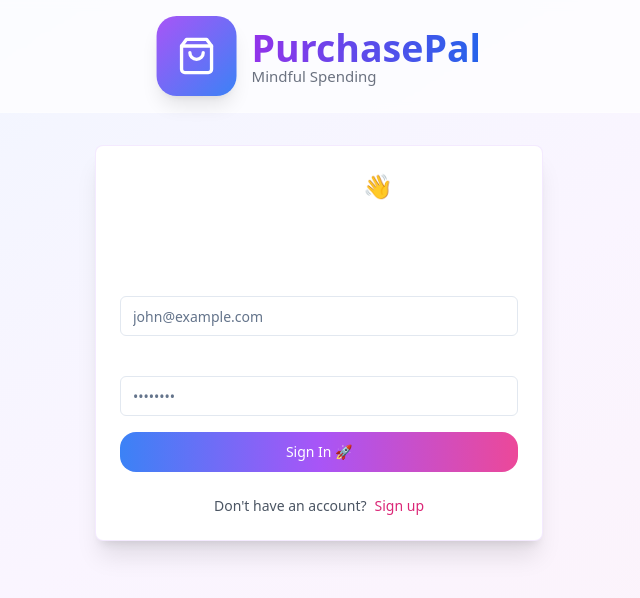
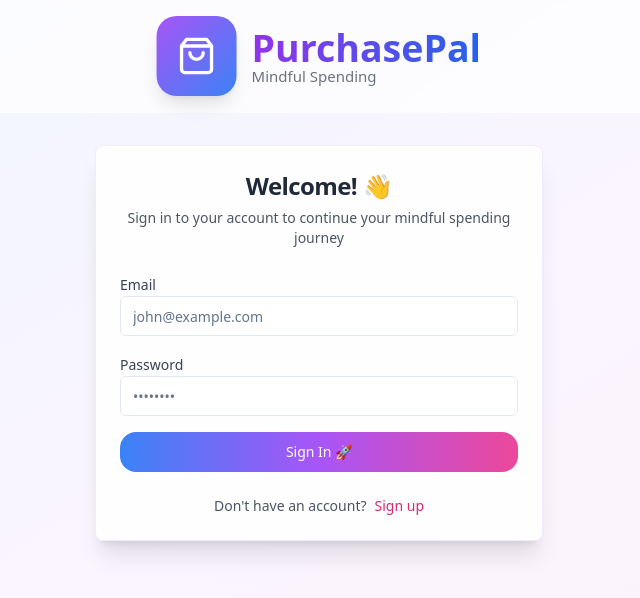
Before and after one commit to JeanetteGz/PurchasePal, a React (Vite) app: page /auth in a window 1280 px wide. Both pictures are taken after a click on the button "Get Started". Shown: the top 598 px of the page, without its empty margins (321-961 px from the left). Built offline with nearby package versions, Linux system fonts and the light colour scheme.

Commit message:
Fix: Auth page text visibility in light mode
Ensured text on the signup and login pages is visible in light mode by adjusting text color.

```diff
--- a/src/pages/Auth.tsx
+++ b/src/pages/Auth.tsx
@@ -1,3 +1,4 @@
+
 import { useState, useEffect } from 'react';
 import { Link, useNavigate } from 'react-router-dom';
 import { Button } from '@/components/ui/button';
@@ -76,23 +77,23 @@ const Auth = () => {
   };
 
   return (
-    <div className="min-h-screen bg-gradient-to-br from-blue-50 via-purple-50 to-pink-50">
-      <div className="bg-white/70 backdrop-blur-sm border-b border-white/20">
+    <div className="min-h-screen bg-gradient-to-br from-blue-50 via-purple-50 to-pink-50 dark:from-gray-900 dark:via-purple-900 dark:to-blue-900">
+      <div className="bg-white/70 dark:bg-gray-800/70 backdrop-blur-sm border-b border-white/20 dark:border-gray-700/20">
         <div className="max-w-md mx-auto px-4 py-6 flex justify-center">
           <Logo size="lg" className="scale-125" />
         </div>
       </div>
 
       <div className="container mx-auto px-4 py-8 flex items-center justify-center">
-        <Card className="w-full max-w-md shadow-xl border-purple-200/50">
+        <Card className="w-full max-w-md shadow-xl border-purple-200/50 dark:border-purple-800/50 bg-white/90 dark:bg-gray-800/90 backdrop-blur-md">
           <CardHeader className="text-center">
-            <CardTitle className="text-2xl font-bold text-white">
+            <CardTitle className="text-2xl font-bold text-gray-800 dark:text-white">
               {isLogin
                 ? (isReturningUser ? 'Welcome Back! 👋' : 'Welcome! 👋')
                 : 'Join PurchasePal! 🎉'
               }
             </CardTitle>
-            <CardDescription className="text-white">
+            <CardDescription className="text-gray-600 dark:text-gray-300">
               {isLogin
                 ? 'Sign in to your account to continue your mindful spending journey'
                 : 'Create your account to start your mindful spending journey'
@@ -105,7 +106,7 @@ const Auth = () => {
                 <>
                   <div className="grid grid-cols-2 gap-4">
                     <div>
-                      <Label htmlFor="firstName" className="text-white">First Name</Label>
+                      <Label htmlFor="firstName" className="text-gray-700 dark:text-gray-300">First Name</Label>
                       <Input
                         id="firstName"
                         type="text"
@@ -116,7 +117,7 @@ const Auth = () => {
                       />
                     </div>
                     <div>
-                      <Label htmlFor="lastName" className="text-white">Last Name</Label>
+                      <Label htmlFor="lastName" className="text-gray-700 dark:text-gray-300">Last Name</Label>
                       <Input
                         id="lastName"
                         type="text"
@@ -128,7 +129,7 @@ const Auth = () => {
                     </div>
                   </div>
                   <div>
-                    <Label htmlFor="age" className="text-white">Age</Label>
+                    <Label htmlFor="age" className="text-gray-700 dark:text-gray-300">Age</Label>
                     <Input
                       id="age"
                       type="number"
@@ -144,7 +145,7 @@ const Auth = () => {
               )}
 
               <div>
-                <Label htmlFor="email" className="text-white">Email</Label>
+                <Label htmlFor="email" className="text-gray-700 dark:text-gray-300">Email</Label>
                 <Input
                   id="email"
                   type="email"
@@ -156,7 +157,7 @@ const Auth = () => {
               </div>
 
               <div>
-                <Label htmlFor="password" className="text-white">Password</Label>
+                <Label htmlFor="password" className="text-gray-700 dark:text-gray-300">Password</Label>
                 <Input
                   id="password"
                   type="password"
@@ -180,11 +181,11 @@ const Auth = () => {
             </form>
 
             <div className="mt-6 text-center">
-              <p className="text-sm text-gray-600 dark:text-purple-200">
+              <p className="text-sm text-gray-600 dark:text-gray-400">
                 {isLogin ? "Don't have an account?" : "Already have an account?"}
                 <button
                   onClick={() => setIsLogin(!isLogin)}
-                  className="ml-2 text-pink-600 hover:text-pink-700 dark:text-pink-200 dark:hover:text-pink-100 hover:underline font-medium"
+                  className="ml-2 text-pink-600 hover:text-pink-700 dark:text-pink-400 dark:hover:text-pink-300 hover:underline font-medium"
                 >
                   {isLogin ? 'Sign up' : 'Sign in'}
                 </button>
```
